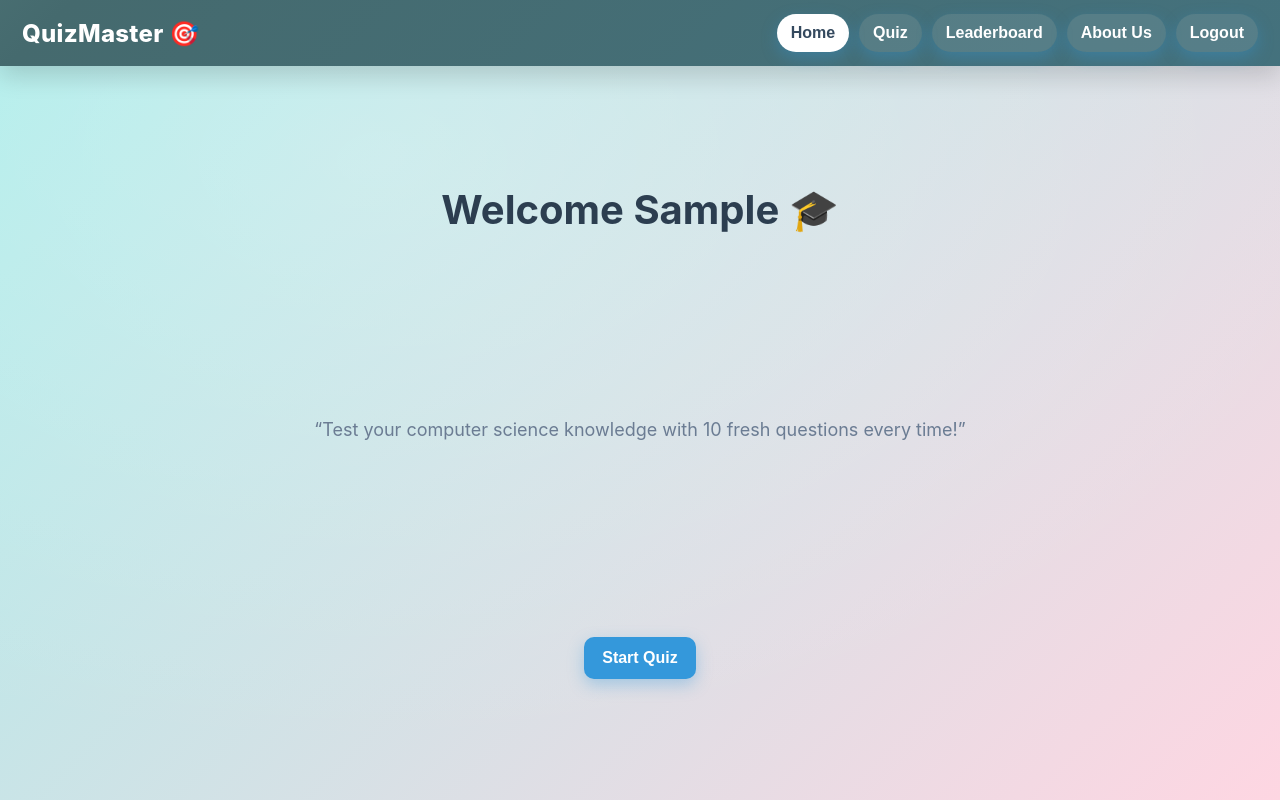
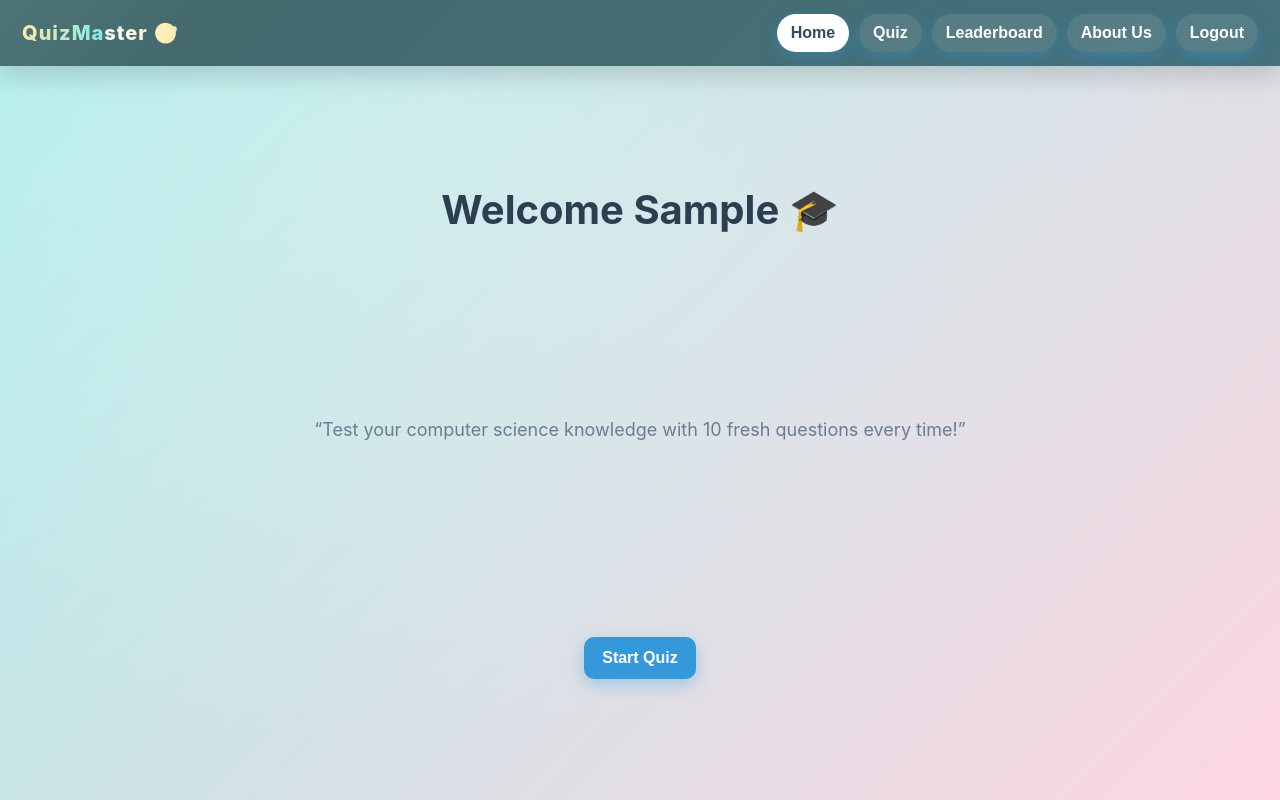
Before and after one commit to pranavtss/quizMaster, a React (Vite) app: page / in a window 1280 px wide. Both pictures are taken after typing "Sample" into the empty fields and a click on the button "Continue". Built offline with nearby package versions, Linux system fonts and the light colour scheme.

Commit message:
updated css

```diff
--- a/src/index.css
+++ b/src/index.css
@@ -49,7 +49,7 @@ body {
   padding: 14px 22px;
   background: linear-gradient(135deg, #b3e4c2, #77a7a0, #456a6e, #44727e);
   background-size: 300% 300%;
-  animation: navGradient 6s ease infinite;
+  animation: navGradient 8s ease infinite;
   backdrop-filter: blur(6px);
   color: #fff;
   box-shadow: var(--shadow);
@@ -57,11 +57,15 @@ body {
   transition: background 0.3s ease;
 }
 
-
 .logo {
+  font-size: 20px;
   font-weight: 800;
-  letter-spacing: 0.3px;
-  font-size: clamp(18px, 2vw, 24px);
+    letter-spacing: 1px;
+    background: linear-gradient(90deg, #fff, #ffeaa7, #81ecec);
+    -webkit-background-clip: text;
+    background-clip: text;
+    -webkit-text-fill-color: transparent;
+    animation: logoShine 4s linear infinite;
 }
 
 .nav-links {
@@ -150,6 +154,7 @@ button:active,
   padding: clamp(18px, 4vw, 26px);
   box-shadow: var(--shadow);
   text-align: left;
+  animation: logoShine 4s linear infinite;
   animation: pop 0.35s ease;
 }
 .card h2 {
```
